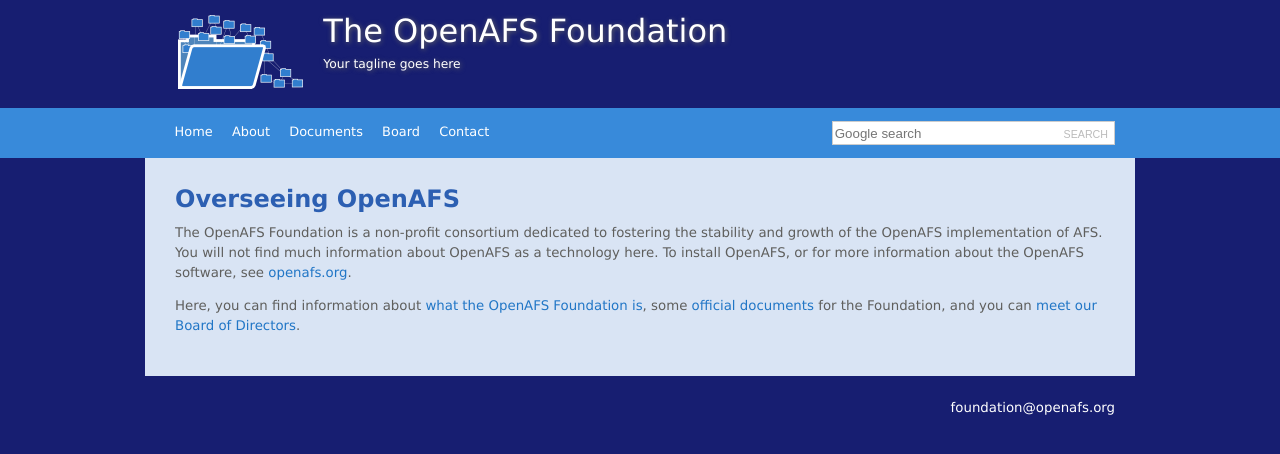
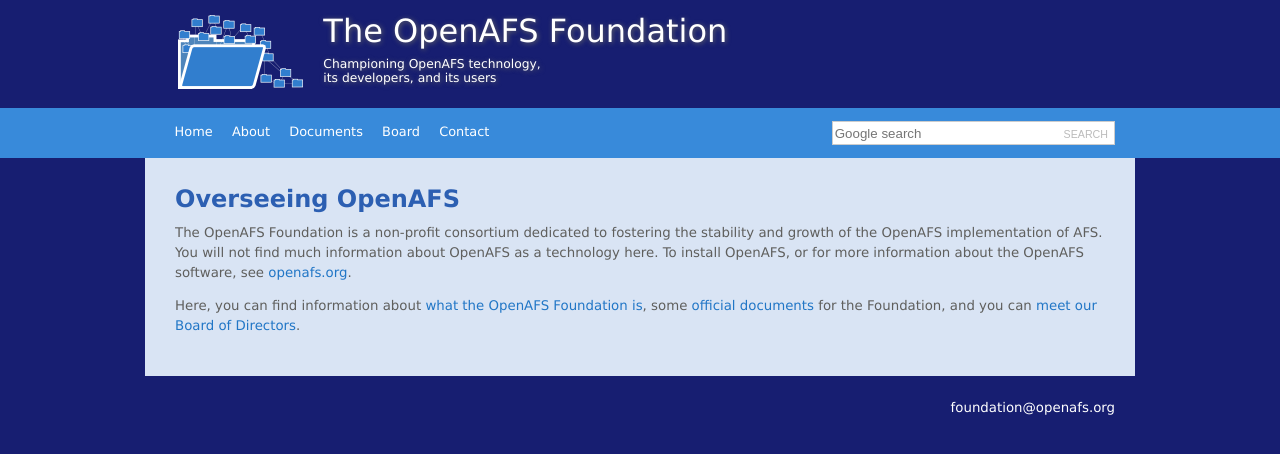
Before and after one commit to openafsfoundation/openafsfoundation.org, a Jekyll site: the page built from index.md, in a window 1280 px wide. Shown: the top 454 px of the page. Built offline with Jekyll 4.4.1, drawn with Linux system fonts in a browser that asks for light colours.

Commit message:
Update tagline
Change-Id: Idd110e0f689139fecd102a57e8ae6d60b3ecf6b4

```diff
--- a/_layouts/page.html
+++ b/_layouts/page.html
@@ -25,7 +25,10 @@
       <img src="{{ site.baseurl }}/ui/img/openafs-logo.png">
       <div class="logo-text">
         <h1>The OpenAFS Foundation</h1>
-        <p id="main-tagline">Your tagline goes here</p>
+        <p id="main-tagline">
+          Championing OpenAFS technology,<br>
+          its developers, and its users
+        </p>
       </div>
     </div>
   </div>
```
